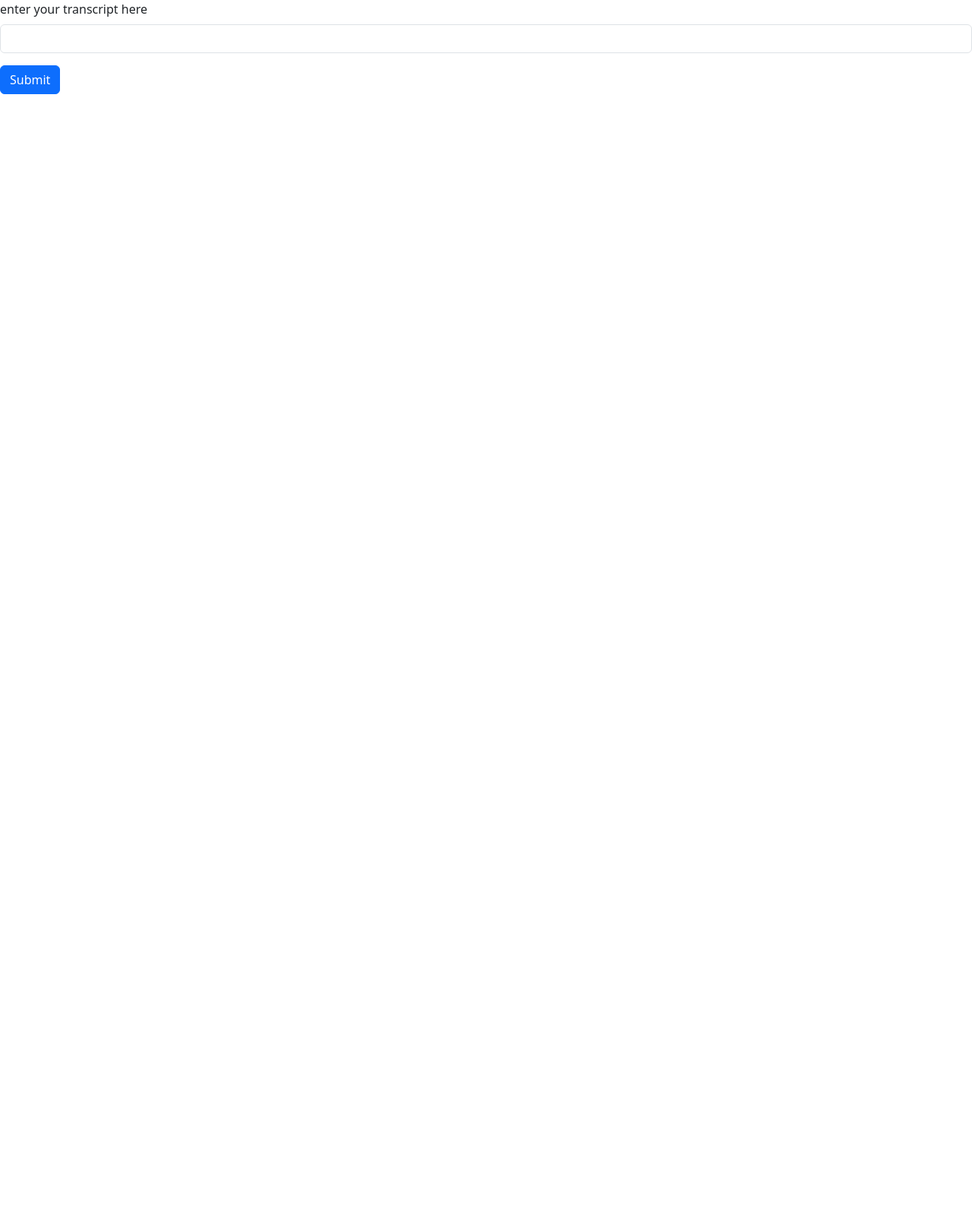
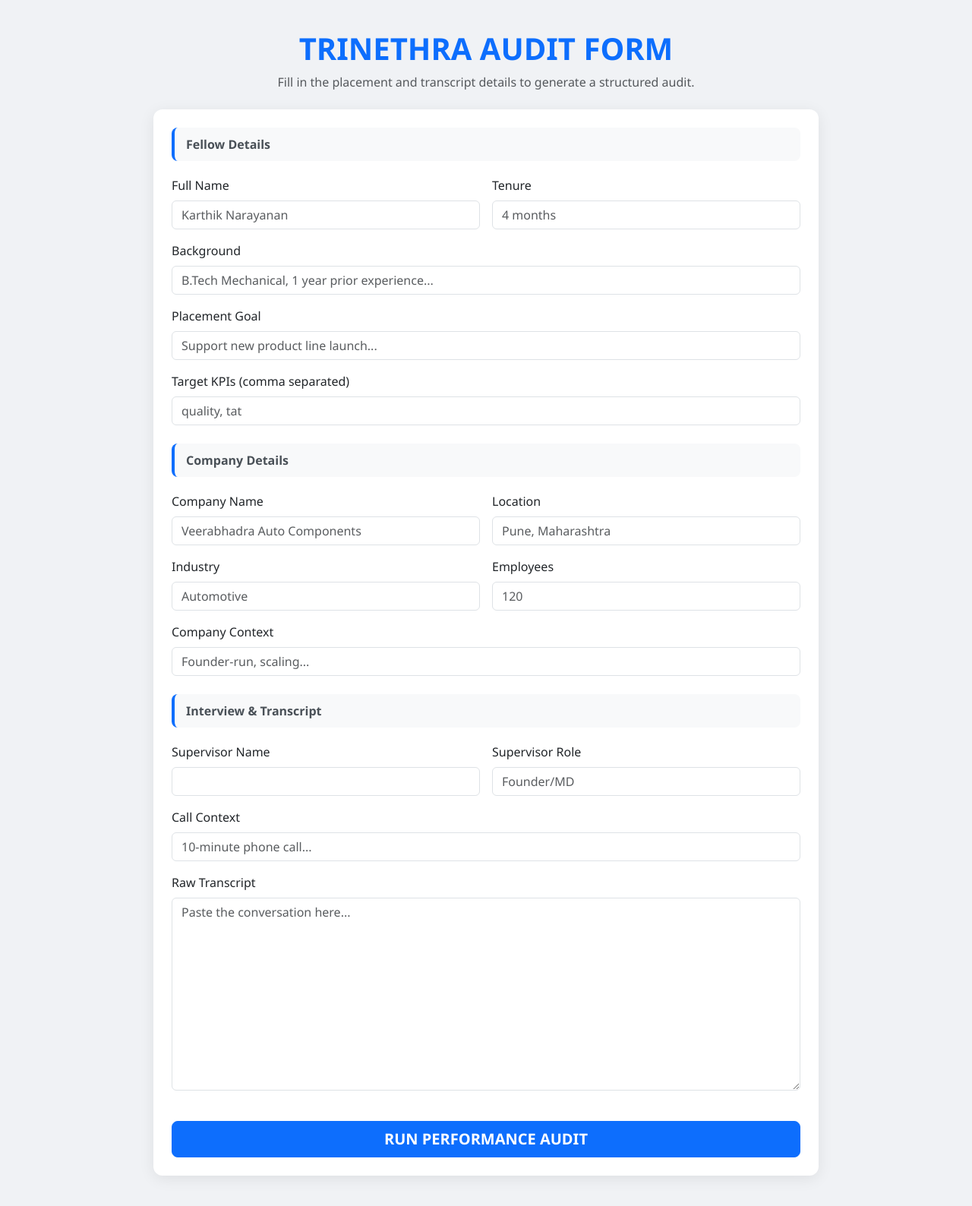
Before and after one commit to sayantanpal9/deepthought, a Flask app: page /home in a window 1280 px wide. Shown: the whole page at 76% size. Before the commit the page ends 124 px from the top, so only its background shows below. Run offline with Flask 3, Linux system fonts and the light colour scheme.

Commit message:
update the input form such that it handles the structure of the sample transcripts input

```diff
--- a/app.py
+++ b/app.py
@@ -7,7 +7,7 @@ app = Flask(__name__)
 def home():
     if request.method=='POST':
         print(request.form['transcript'])
-        return redirect(url_for('resp',data = request.form['transcript']))
+        return redirect(url_for('resp',data = request.form))
     return render_template('home.html')
 
 
@@ -16,13 +16,14 @@ def home():
 def resp():
     data = request.args.get('data')
 
-    response = requests.post('http://localhost:11434/api/generate', json={
-        'model': 'llama3.2',
-        'prompt': data,
-        'stream': False
-    })
+
+    # response = requests.post('http://localhost:11434/api/generate', json={
+    #     'model': 'llama3.2:1b',
+    #     'prompt': prompt,
+    #     'stream': False
+    # })
     print(response.json()['response'])
-    return render_template('res.html',data=response.json()['response'])
+    return render_template('res.html',data=data)
 
 
 
--- a/templates/home.html
+++ b/templates/home.html
@@ -1,23 +1,124 @@
 <!DOCTYPE html>
 <html lang="en">
 <head>
-     <link href="https://cdn.jsdelivr.net/npm/bootstrap@5.3.8/dist/css/bootstrap.min.css" rel="stylesheet" integrity="sha384-sRIl4kxILFvY47J16cr9ZwB07vP4J8+LH7qKQnuqkuIAvNWLzeN8tE5YBujZqJLB" crossorigin="anonymous">
     <meta charset="UTF-8">
     <meta name="viewport" content="width=device-width, initial-scale=1.0">
-    <title>Document</title>
+    <title>Trinethra | Audit Input</title>
+    <link href="https://cdn.jsdelivr.net/npm/bootstrap@5.3.0/dist/css/bootstrap.min.css" rel="stylesheet">
+    <style>
+        body { background-color: #f0f2f5; font-family: 'Segoe UI', Tahoma, Geneva, Verdana, sans-serif; }
+        .form-container { max-width: 900px; margin: 40px auto; }
+        .card { border: none; border-radius: 12px; box-shadow: 0 4px 20px rgba(0,0,0,0.08); }
+        .section-header { background-color: #f8f9fa; padding: 10px 15px; border-radius: 8px; font-weight: 600; color: #495057; margin-bottom: 20px; border-left: 4px solid #0d6efd; }
+        #loadingOverlay {
+            position: fixed; top: 0; left: 0; width: 100%; height: 100%;
+            background: rgba(255, 255, 255, 0.9);
+            display: none; flex-direction: column; align-items: center; justify-content: center; z-index: 9999;
+        }
+    </style>
 </head>
 <body>
 
-    <form action = '/home' method = 'POST'>
-  <div class="mb-3">
-    <label for="transcript" class="form-label">enter your transcript here</label>
-    <input  class="form-control" name='transcript'>
-  </div>
+<div class="container form-container">
+    <div class="text-center mb-4">
+        <h1 class="fw-bold text-primary">TRINETHRA AUDIT FORM</h1>
+        <p class="text-muted">Fill in the placement and transcript details to generate a structured audit.</p>
+    </div>
 
+    <div class="card p-4">
+        <form action="/home" method="POST" onsubmit="showLoading()">
 
-  <button type="submit" class="btn btn-primary">Submit</button>
-</form>
-    <script src="https://cdn.jsdelivr.net/npm/bootstrap@5.3.8/dist/js/bootstrap.bundle.min.js" integrity="sha384-FKyoEForCGlyvwx9Hj09JcYn3nv7wiPVlz7YYwJrWVcXK/BmnVDxM+D2scQbITxI" crossorigin="anonymous"></script>
+            <!-- Fellow Information -->
+            <div class="section-header">Fellow Details</div>
+            <div class="row g-3 mb-4">
+                <div class="col-md-6">
+                    <label class="form-label">Full Name</label>
+                    <input type="text" name="fellow_name" class="form-control" placeholder="Karthik Narayanan" required>
+                </div>
+                <div class="col-md-6">
+                    <label class="form-label">Tenure</label>
+                    <input type="text" name="tenure" class="form-control" placeholder="4 months" required>
+                </div>
+                <div class="col-12">
+                    <label class="form-label">Background</label>
+                    <input type="text" name="background" class="form-control" placeholder="B.Tech Mechanical, 1 year prior experience..." required>
+                </div>
+                <div class="col-12">
+                    <label class="form-label">Placement Goal</label>
+                    <input type="text" name="placement" class="form-control" placeholder="Support new product line launch..." required>
+                </div>
+                <div class="col-12">
+                    <label class="form-label">Target KPIs (comma separated)</label>
+                    <input type="text" name="targetKpis" class="form-control" placeholder="quality, tat" required>
+                </div>
+            </div>
+
+            <!-- Company Information -->
+            <div class="section-header">Company Details</div>
+            <div class="row g-3 mb-4">
+                <div class="col-md-6">
+                    <label class="form-label">Company Name</label>
+                    <input type="text" name="company_name" class="form-control" placeholder="Veerabhadra Auto Components" required>
+                </div>
+                <div class="col-md-6">
+                    <label class="form-label">Location</label>
+                    <input type="text" name="location" class="form-control" placeholder="Pune, Maharashtra" required>
+                </div>
+                <div class="col-md-6">
+                    <label class="form-label">Industry</label>
+                    <input type="text" name="industry" class="form-control" placeholder="Automotive" required>
+                </div>
+                <div class="col-md-6">
+                    <label class="form-label">Employees</label>
+                    <input type="number" name="employees" class="form-control" placeholder="120" required>
+                </div>
+                <div class="col-12">
+                    <label class="form-label">Company Context</label>
+                    <input type="text" name="company_context" class="form-control" placeholder="Founder-run, scaling..." required>
+                </div>
+            </div>
+
+            <!-- Supervisor & Transcript -->
+            <div class="section-header">Interview & Transcript</div>
+            <div class="row g-3 mb-4">
+                <div class="col-md-6">
+                    <label class="form-label">Supervisor Name</label>
+                    <input type="text" name="supervisor_name" class="form-control" required>
+                </div>
+                <div class="col-md-6">
+                    <label class="form-label">Supervisor Role</label>
+                    <input type="text" name="role" class="form-control" placeholder="Founder/MD" required>
+                </div>
+                <div class="col-12">
+                    <label class="form-label">Call Context</label>
+                    <input type="text" name="callContext" class="form-control" placeholder="10-minute phone call..." required>
+                </div>
+                <div class="col-12">
+                    <label class="form-label">Raw Transcript</label>
+                    <textarea name="transcript" class="form-control" rows="10" placeholder="Paste the conversation here..." required></textarea>
+                </div>
+            </div>
+
+            <!-- Submit -->
+            <div class="d-grid pt-3">
+                <button type="submit" class="btn btn-primary btn-lg fw-bold">RUN PERFORMANCE AUDIT</button>
+            </div>
+
+        </form>
+    </div>
+</div>
+
+<div id="loadingOverlay">
+    <div class="spinner-border text-primary mb-3" style="width: 3rem; height: 3rem;"></div>
+    <h4 class="fw-bold">Analyzing Systems vs. Execution</h4>
+    <p class="text-muted">Processing data into Trinethra JSON Structure...</p>
+</div>
+
+<script>
+    function showLoading() {
+        document.getElementById('loadingOverlay').style.display = 'flex';
+    }
+</script>
 
 </body>
 </html>
```
